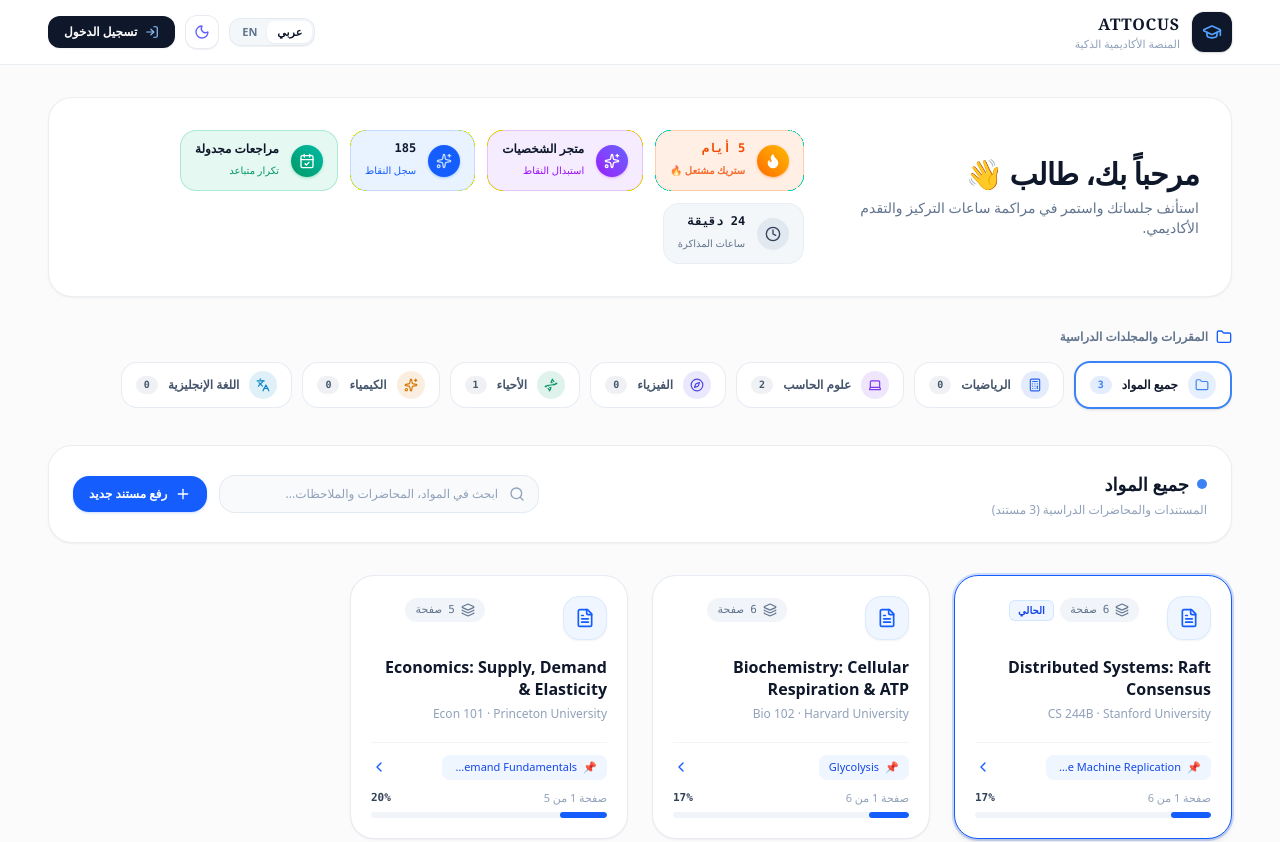
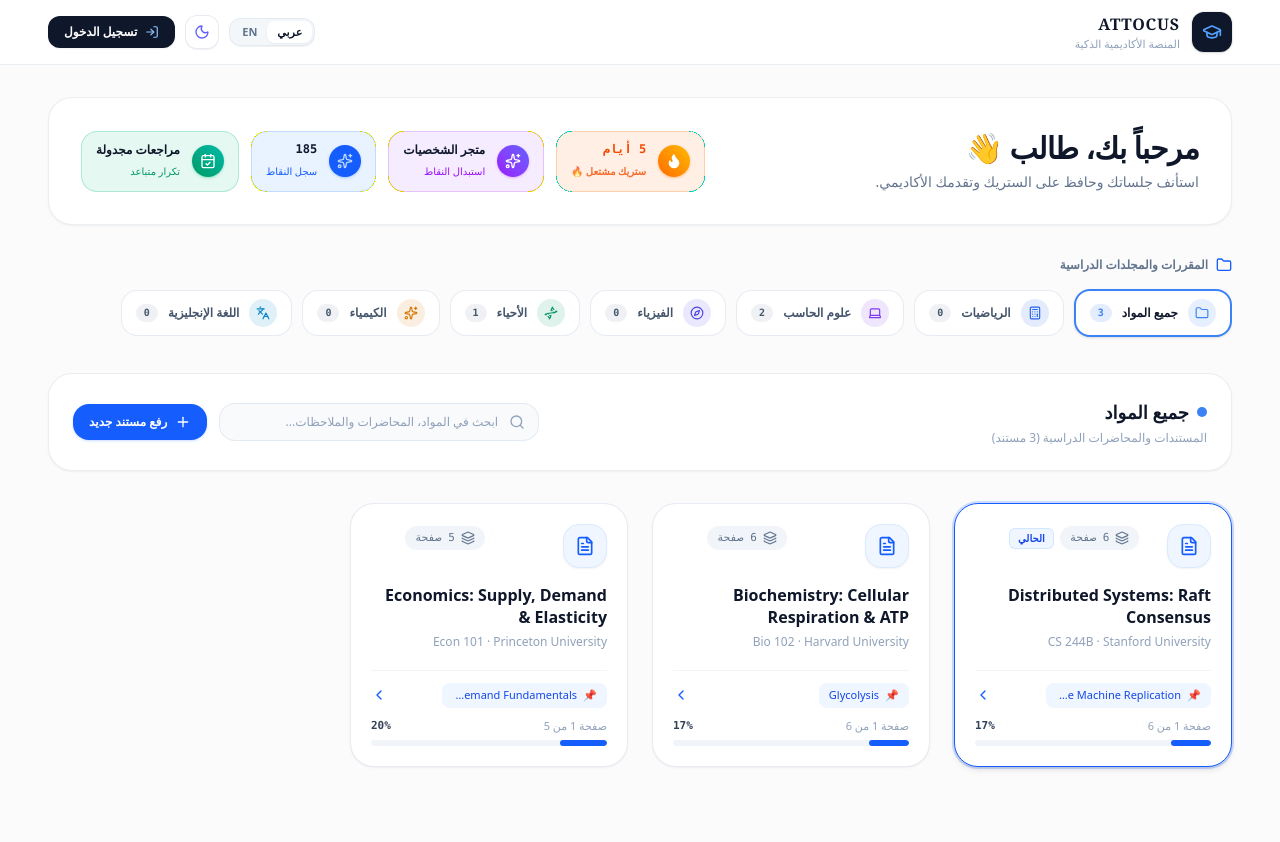
Before and after one commit to Attocus/Attocus, a React (Vite) app: page / in a window 1280 px wide. Shown: the top 842 px of the page. Built offline with nearby package versions, Linux system fonts and the light colour scheme; no server answers.

Commit message:
style: remove study hours card from home header to streamline streak and stats badges

```diff
--- a/src/components/HomeView.tsx
+++ b/src/components/HomeView.tsx
@@ -2,7 +2,7 @@ import React, { useState } from 'react';
 import { Lecture } from '../types';
 import {
   Plus, Trash2, LogIn, LogOut, Search,
-  FileText, Clock, Sparkles, Flame, GraduationCap,
+  FileText, Sparkles, Flame, GraduationCap,
   Folder, Layers, Calculator, Laptop, Compass, Dna,
   Languages, ChevronRight, X, ArrowUpRight, Upload
 } from 'lucide-react';
@@ -94,17 +94,6 @@ export const HomeView: React.FC<HomeViewProps> = ({
     }
   };
 
-  const formatTime = (totalMins: number) => {
-    if (totalMins < 60) {
-      return t('time.minutes', `${totalMins} دقيقة`).replace('{m}', String(totalMins));
-    }
-    const hrs = Math.floor(totalMins / 60);
-    const mins = totalMins % 60;
-    if (mins > 0) {
-      return t('time.hoursMins', `${hrs} س ${mins} د`).replace('{h}', String(hrs)).replace('{m}', String(mins));
-    }
-    return t('time.hours', `${hrs} ساعة`).replace('{h}', String(hrs));
-  };
 
   const getLectureCountForFolder = (folderId: string) => {
     if (folderId === 'all') return lectures.length;
@@ -248,7 +237,7 @@ export const HomeView: React.FC<HomeViewProps> = ({
               {t('home.welcome', 'مرحباً بك، {name} 👋').replace('{name}', displayName.split(' ')[0])}
             </h1>
             <p className="text-xs sm:text-sm text-slate-500 dark:text-slate-400 font-normal max-w-xl">
-              {t('home.bannerDesc', 'استأنف جلساتك واستمر في مراكمة ساعات التركيز والتقدم الأكاديمي.')}
+              {t('home.bannerDesc', 'استأنف جلساتك وحافظ على الستريك وتقدمك الأكاديمي.')}
             </p>
           </div>
 
@@ -334,20 +323,6 @@ export const HomeView: React.FC<HomeViewProps> = ({
               </div>
             </button>
 
-            {/* بطاقة ساعات المذاكرة */}
-            <div className="flex items-center gap-3 px-3.5 py-2.5 rounded-2xl bg-slate-100/80 dark:bg-slate-800 border border-slate-200/60 dark:border-slate-700">
-              <div className="w-8 h-8 rounded-full bg-slate-200 dark:bg-slate-700 text-slate-700 dark:text-slate-200 flex items-center justify-center shrink-0">
-                <Clock className="w-4 h-4" />
-              </div>
-              <div className={isAr ? 'text-right' : 'text-left'}>
-                <span className="block text-xs font-bold text-slate-900 dark:text-white font-mono leading-tight">
-                  {formatTime(todayMinutesStudied)}
-                </span>
-                <span className="text-[10px] text-slate-500 dark:text-slate-400 font-medium">
-                  {t('home.studyHours', 'ساعات المذاكرة')}
-                </span>
-              </div>
-            </div>
           </div>
         </section>
 
--- a/src/contexts/LanguageContext.tsx
+++ b/src/contexts/LanguageContext.tsx
@@ -30,7 +30,7 @@ const TRANSLATIONS: Record<Language, Record<string, string>> = {
     // Home Page
     'home.welcome': 'مرحباً بك، {name} 👋',
     'home.welcomeStudent': 'طالب متميز',
-    'home.bannerDesc': 'استأنف جلساتك واستمر في مراكمة ساعات التركيز والتقدم الأكاديمي.',
+    'home.bannerDesc': 'استأنف جلساتك وحافظ على الستريك وتقدمك الأكاديمي.',
     'home.streak': 'الاستمرار اليومي',
     'home.streakDays': '{count} أيام',
     'home.streakActive': 'ستريك مشتعل 🔥',
@@ -172,7 +172,7 @@ const TRANSLATIONS: Record<Language, Record<string, string>> = {
     // Home Page
     'home.welcome': 'Welcome, {name} 👋',
     'home.welcomeStudent': 'Distinguished Student',
-    'home.bannerDesc': 'Resume your study sessions and accumulate focus hours and academic progress.',
+    'home.bannerDesc': 'Resume your study sessions and maintain your streak and academic progress.',
     'home.streak': 'Daily Streak',
     'home.streakDays': '{count} Days',
     'home.streakActive': 'Streak on fire 🔥',
```
Also changed, not shown: 1 other file (tests, documents, lock files or other folders).
